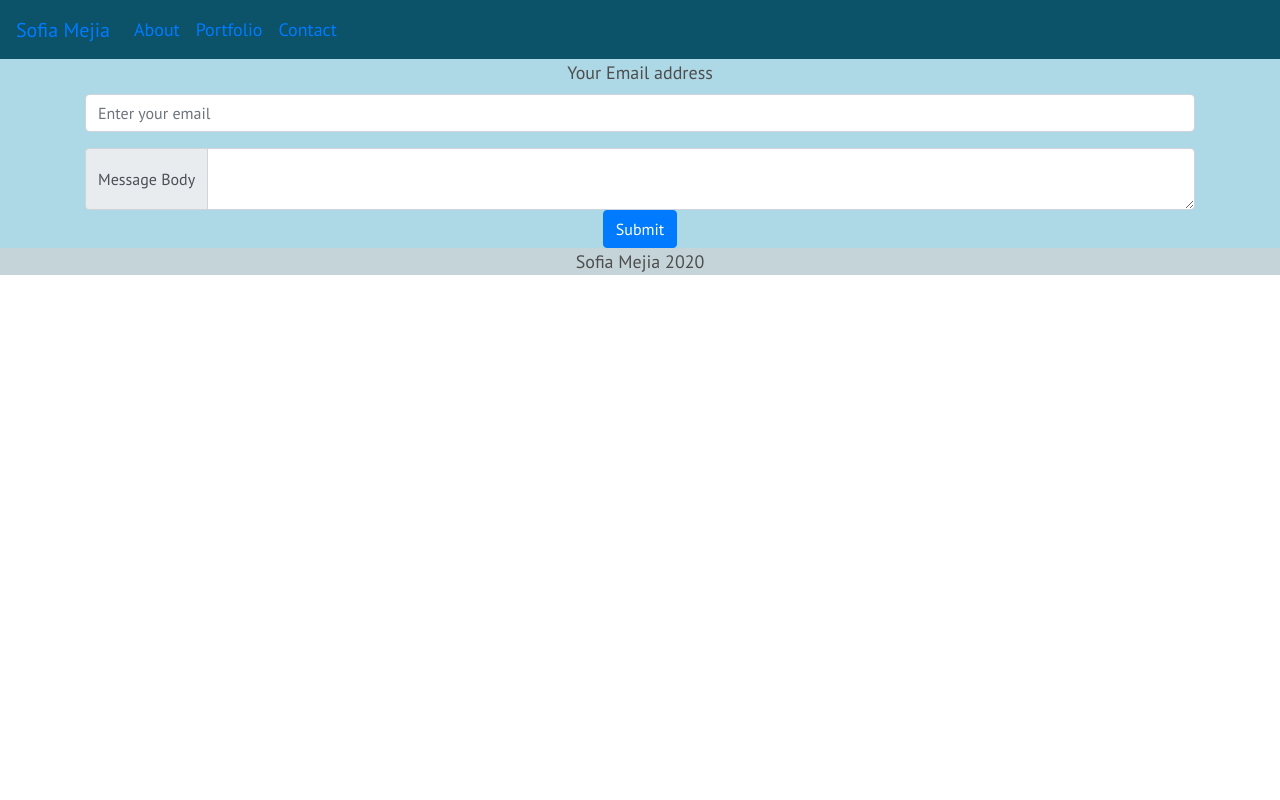
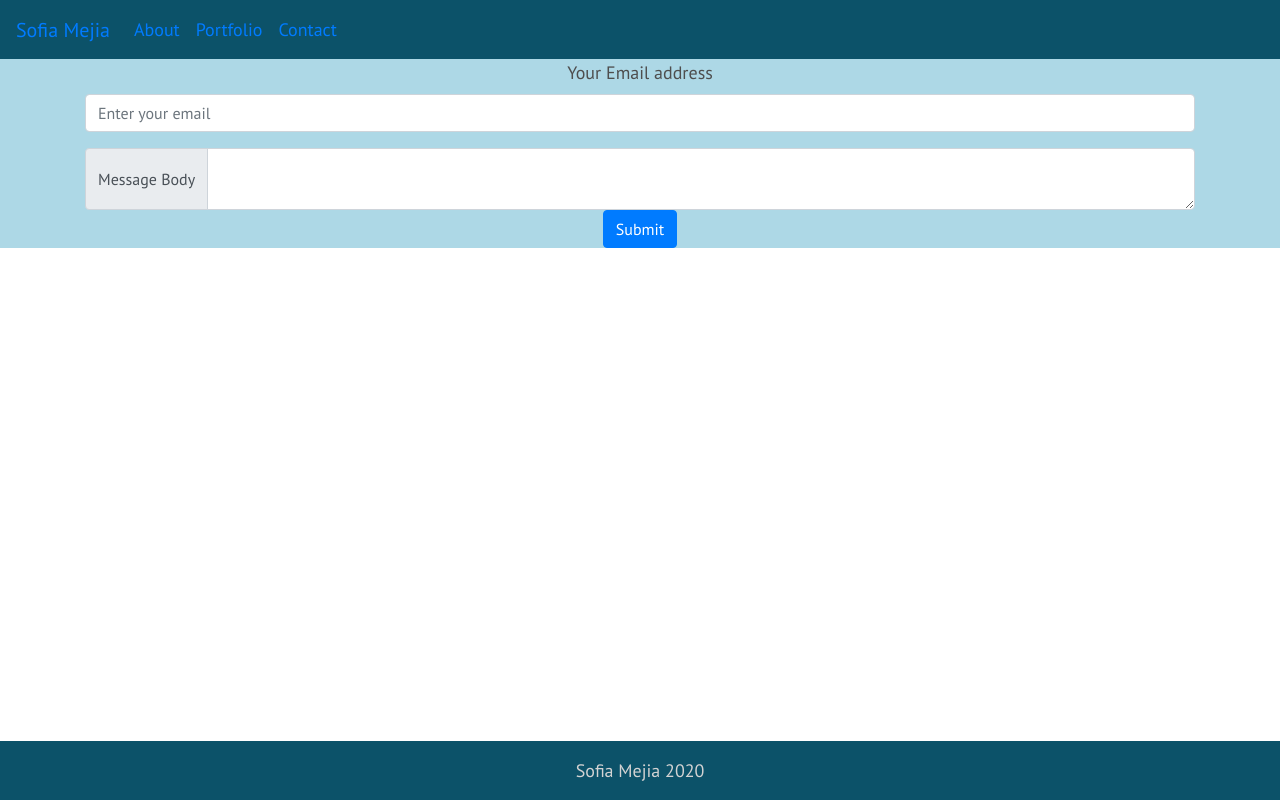
Before and after one commit to myfyrefly/react-portfolio, a React (Create React App) app: page /contact in a window 1280 px wide. Built offline with nearby package versions, Linux system fonts and the light colour scheme.

Commit message:
sticky footer added

```diff
--- a/src/components/Footer/index.js
+++ b/src/components/Footer/index.js
@@ -1,12 +1,12 @@
 import React from "react";
 import "./style.css";
 
-function Footer() {
+const Footer = () => {
   return (
-    <footer className="footer">
+    <div className="footer">
       <span>Sofia Mejia 2020</span>
-    </footer>
+    </div>
   );
-}
+};
 
 export default Footer;
--- a/src/components/Footer/style.css
+++ b/src/components/Footer/style.css
@@ -1,14 +1,10 @@
 .footer {
-  /* min-height: 100px; */
-  background: #c4d4d9;
-  position: relative;
-}
-
-.footer span {
-  /* position: absolute; */
+  margin-top: 1rem;
+  padding: 1rem;
+  background-color: rgb(12, 82, 105);
+  position: fixed;
   bottom: 0;
   left: 0;
-  right: 0;
-  padding: 3px;
-  /* background: #b8b8b8; */
+  width: 100%;
+  color: lightgray;
 }
```
